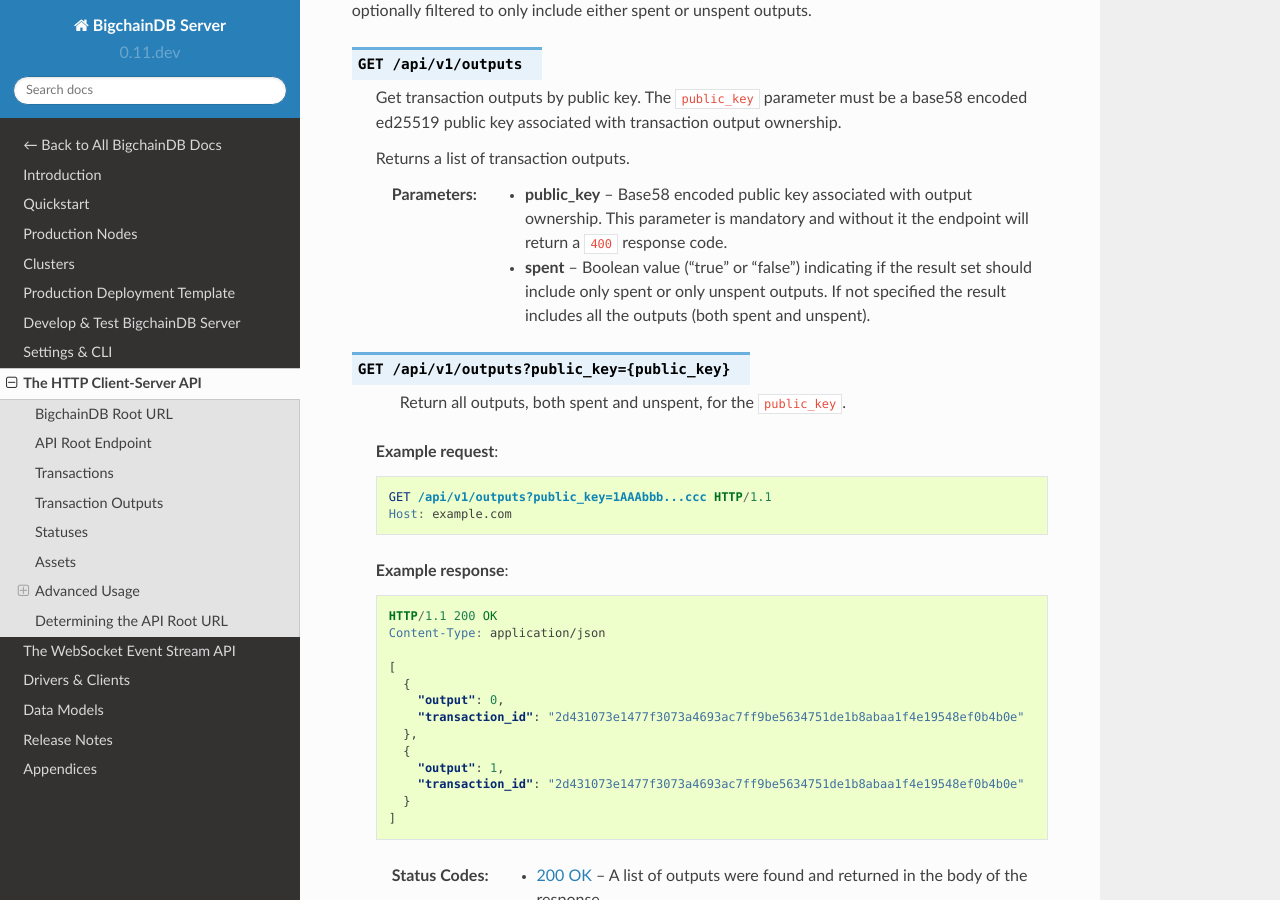
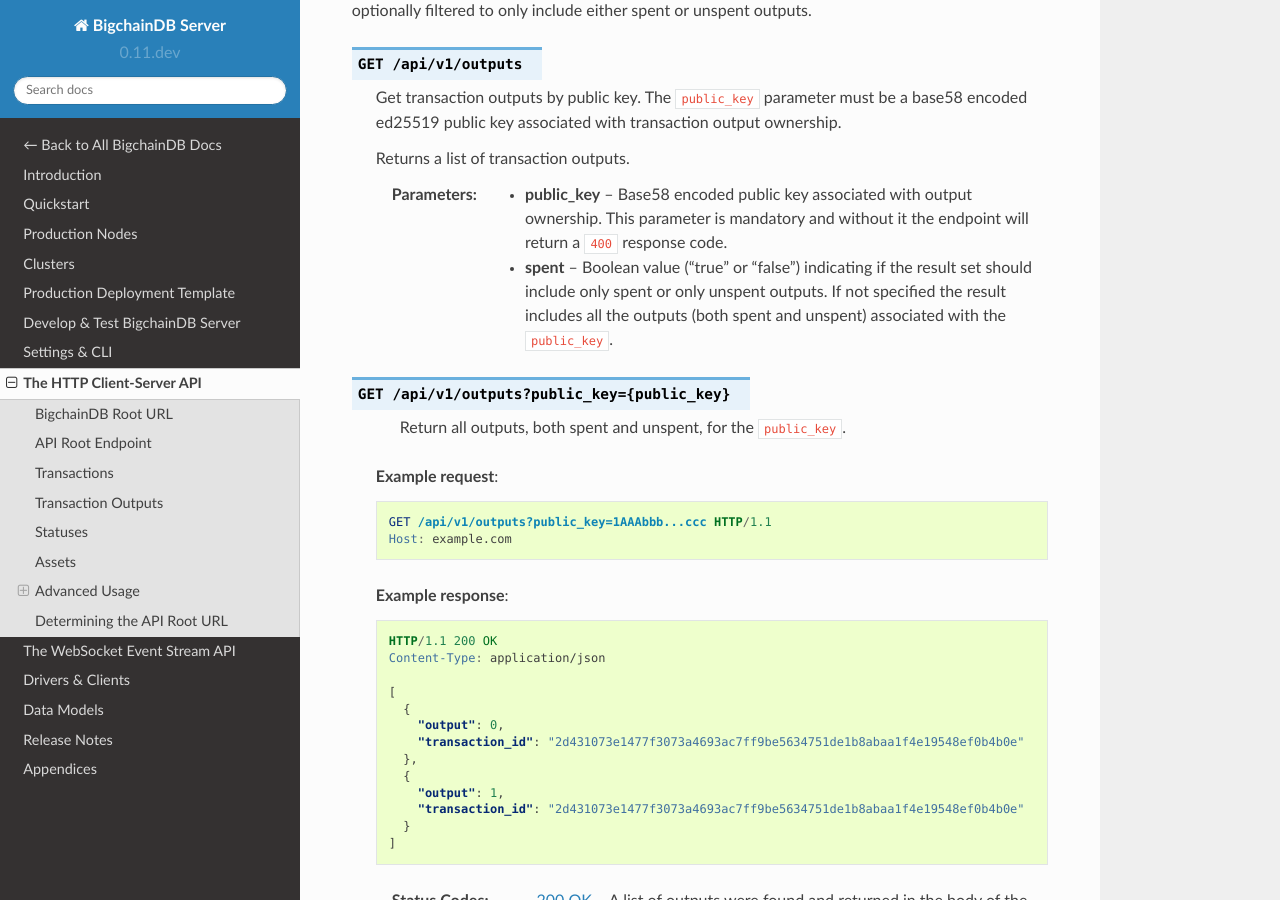
Before and after one commit to bigchaindb/bigchaindb, a Sphinx documentation site: the page built from docs/server/source/http-client-server-api.rst, in a window 1280 px wide and 900 px high, scrolled down 3638 px. Built offline with Sphinx 7.4.7 and the Read the Docs theme 2.0.0, drawn with Linux system fonts in a browser that asks for light colours; pages that are not in the unit, such as notebooks, are missing from menus.

```diff
--- a/docs/server/source/http-client-server-api.rst
+++ b/docs/server/source/http-client-server-api.rst
@@ -184,7 +184,7 @@ unspent outputs.
    :param spent: Boolean value ("true" or "false") indicating if the result set
                  should include only spent or only unspent outputs. If not
                  specified the result includes all the outputs (both spent
-                 and unspent).
+                 and unspent) associated with the ``public_key``.
 
 .. http:get:: /api/v1/outputs?public_key={public_key}
 
```
Also changed, not shown: 1 other file.
